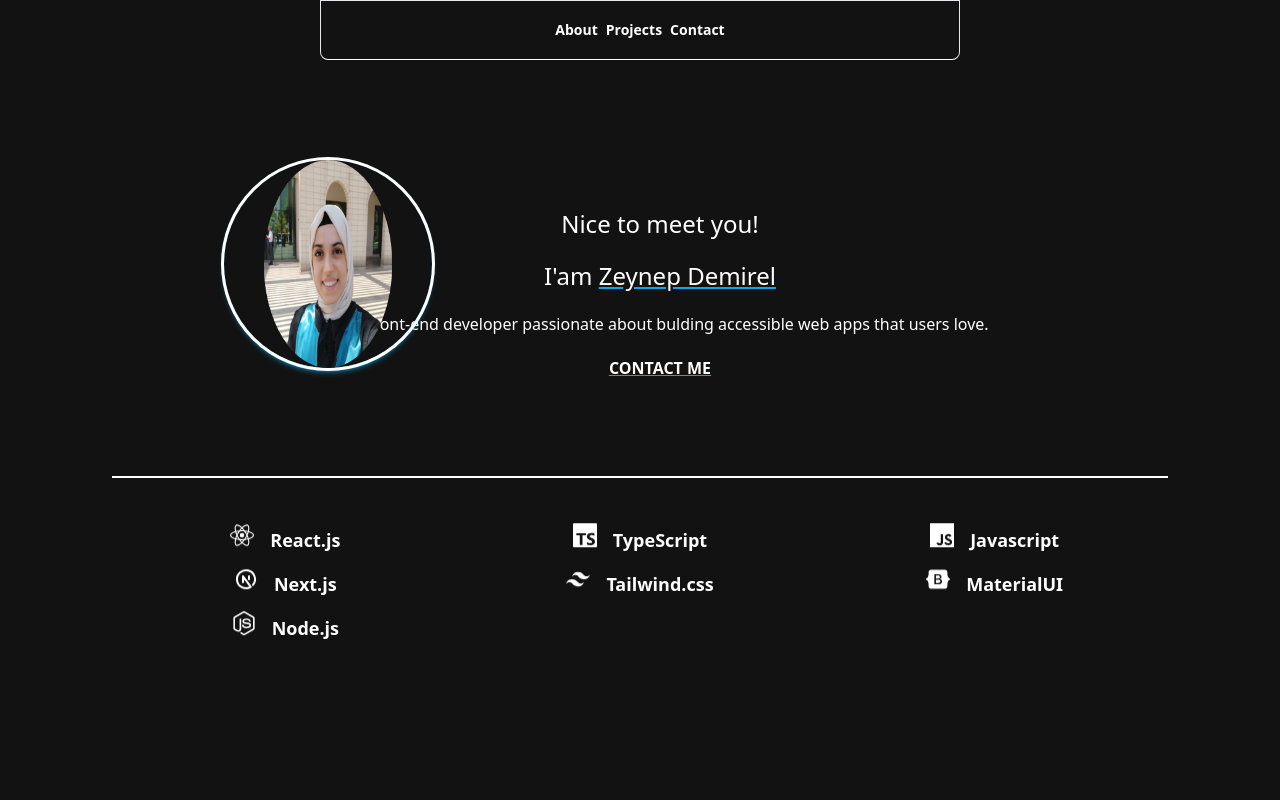
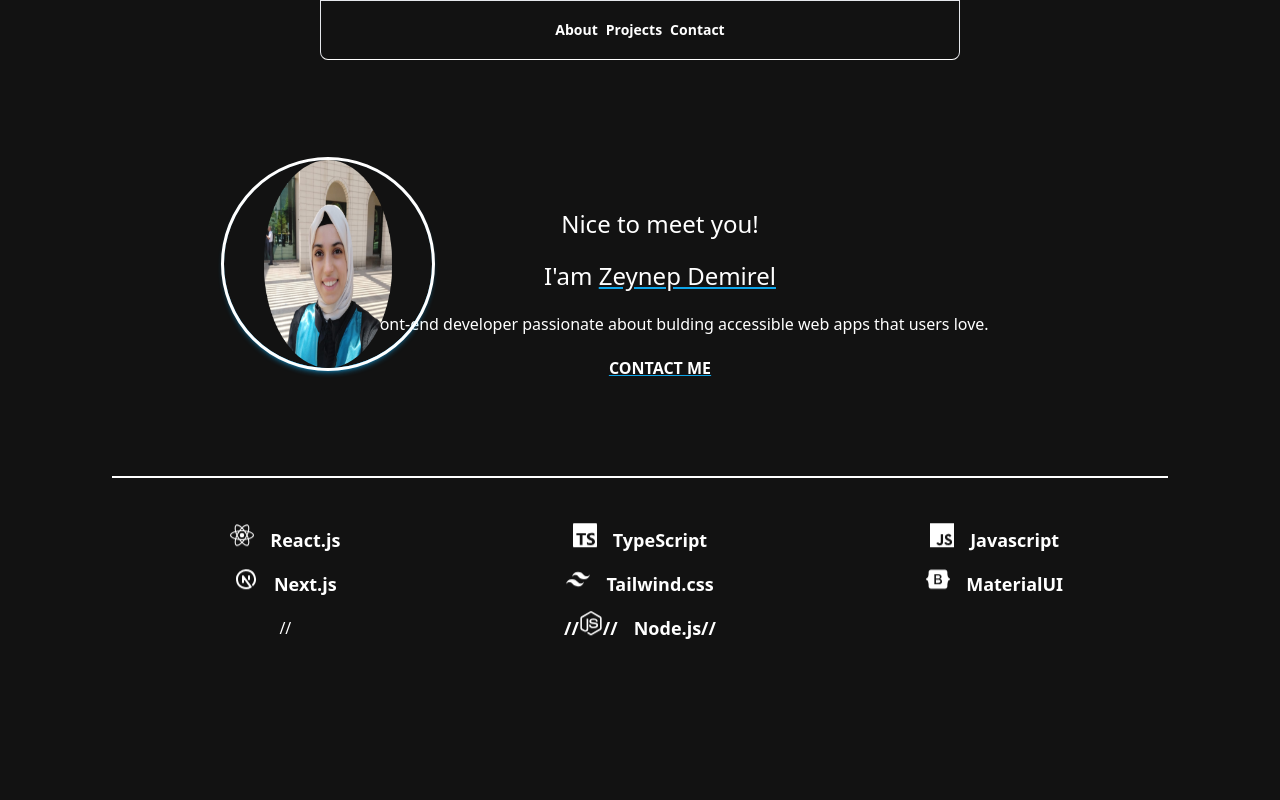
Before and after one commit to zeynep-dmrl/my-portfolio, a React (Create React App) app: page / in a window 1280 px wide. Shown: the top 800 px of the page. Built offline with nearby package versions, Linux system fonts and the light colour scheme.

Commit message:
Update About.js

```diff
--- a/src/components/About.js
+++ b/src/components/About.js
@@ -55,10 +55,10 @@ const About = () => {
                         <div>MaterialUI</div>
                     </div>
 
-                    <div className='font-semibold text-lg flex items-center justify-around space-x-4'>
-                        <SiNodedotjs style={{ fontSize: 24 }} className="animate-bounce"/>
-                        <div>Node.js</div>
-                    </div>
+                    // <div className='font-semibold text-lg flex items-center justify-around space-x-4'>
+                    //     <SiNodedotjs style={{ fontSize: 24 }} className="animate-bounce"/>
+                    //     <div>Node.js</div>
+                    // </div>
 
 
 
```
